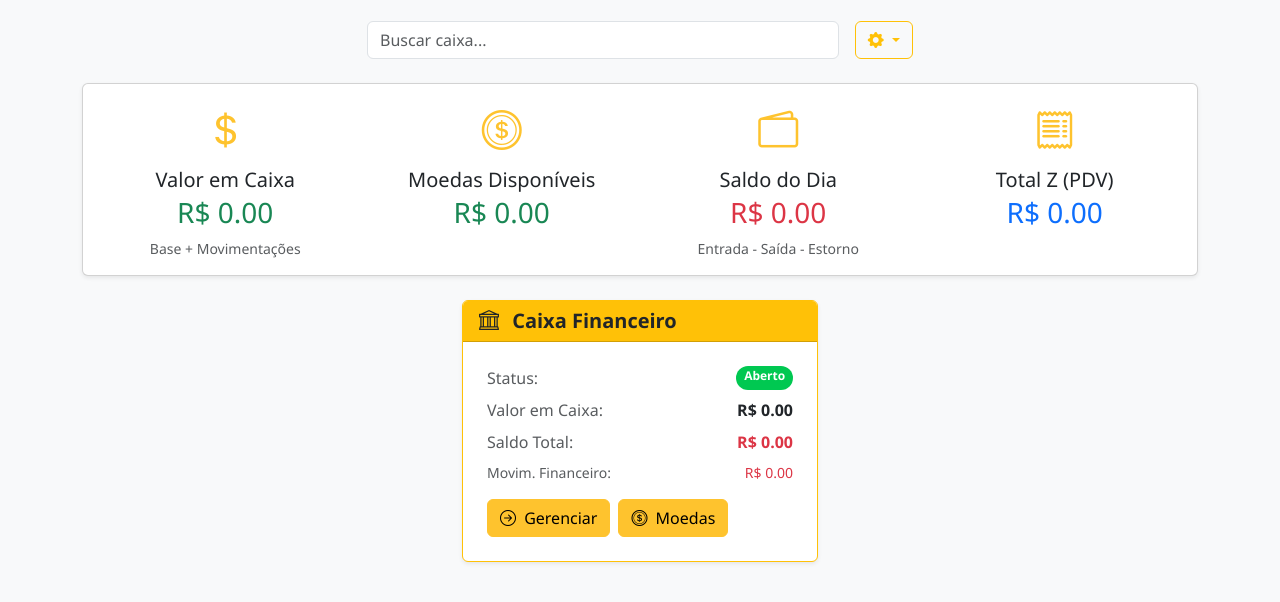
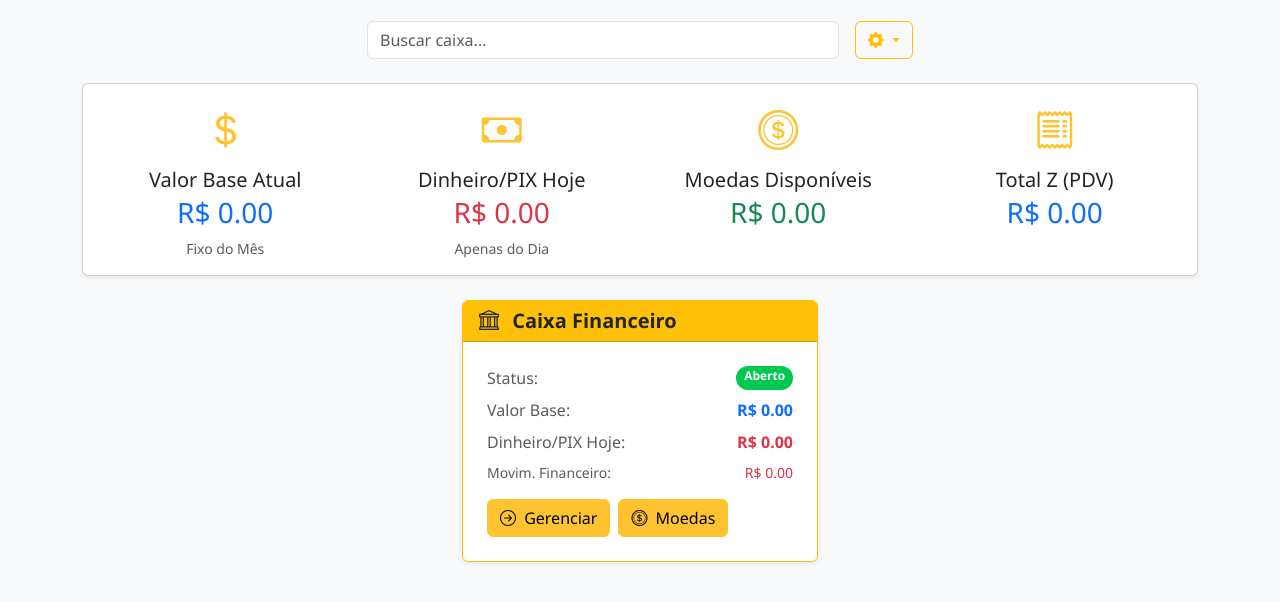
Before and after one commit to caiosazeredo/pythondobiscoito, a Python web app: template templates/user/cashiers.html in a window 1280 px wide. Shown: the part 99-701 px from the top of the page. Run offline with Jinja, Linux system fonts and the light colour scheme; the template is opened without the code that fills it, so the values that code supplies are empty; some libraries are stand-ins or nearby versions.

Commit message:
mudanças

```diff
--- a/templates/user/cashiers.html
+++ b/templates/user/cashiers.html
@@ -50,9 +50,21 @@
                                 <div class="text-warning mb-2">
                                     <i class="bi bi-currency-dollar fs-1"></i>
                                 </div>
-                                <h5 class="mb-1">Valor em Caixa</h5>
-                                <h3 class="text-success">R$ {{ "%.2f"|format(base_amount) }}</h3>
-                                <small class="text-muted">Base + Movimentações</small>
+                                <h5 class="mb-1">Valor Base Atual</h5>
+                                <h3 class="text-primary">R$ {{ "%.2f"|format(base_amount) }}</h3>
+                                <small class="text-muted">Fixo do Mês</small>
+                            </div>
+                        </div>
+                        <div class="col-md-3">
+                            <div class="d-flex flex-column align-items-center">
+                                <div class="text-warning mb-2">
+                                    <i class="bi bi-cash fs-1"></i>
+                                </div>
+                                <h5 class="mb-1">Dinheiro/PIX Hoje</h5>
+                                <h3 class="{{ 'text-success' if saldo_dinheiro_hoje >= 0 else 'text-danger' }}">
+                                    R$ {{ "%.2f"|format(saldo_dinheiro_hoje) }}
+                                </h3>
+                                <small class="text-muted">Apenas do Dia</small>
                             </div>
                         </div>
                         <div class="col-md-3">
@@ -62,18 +74,6 @@
                                 </div>
                                 <h5 class="mb-1">Moedas Disponíveis</h5>
                                 <h3 class="text-success">R$ {{ "%.2f"|format(coins_amount) }}</h3>
-                            </div>
-                        </div>
-                        <div class="col-md-3">
-                            <div class="d-flex flex-column align-items-center">
-                                <div class="text-warning mb-2">
-                                    <i class="bi bi-wallet2 fs-1"></i>
-                                </div>
-                                <h5 class="mb-1">Saldo do Dia</h5>
-                                <h3 class="{{ 'text-success' if saldo_dia >= 0 else 'text-danger' }}">
-                                    R$ {{ "%.2f"|format(saldo_dia) }}
-                                </h3>
-                                <small class="text-muted">Entrada - Saída - Estorno</small>
                             </div>
                         </div>
                         <div class="col-md-3">
@@ -108,14 +108,14 @@
                         </div>
 
                         <div class="d-flex justify-content-between mb-2">
-                            <span class="text-muted">Valor em Caixa:</span>
-                            <span class="fw-bold">R$ {{ "%.2f"|format(base_amount) }}</span>
+                            <span class="text-muted">Valor Base:</span>
+                            <span class="fw-bold text-primary">R$ {{ "%.2f"|format(base_amount) }}</span>
                         </div>
 
                         <div class="d-flex justify-content-between mb-2">
-                            <span class="text-muted">Saldo Total:</span>
-                            <span class="fw-bold {{ 'text-success' if financial_balance >= 0 else 'text-danger' }}">
-                                R$ {{ "%.2f"|format(financial_balance + base_amount) }}
+                            <span class="text-muted">Dinheiro/PIX Hoje:</span>
+                            <span class="fw-bold {{ 'text-success' if saldo_dinheiro_hoje >= 0 else 'text-danger' }}">
+                                R$ {{ "%.2f"|format(saldo_dinheiro_hoje) }}
                             </span>
                         </div>
 
@@ -188,7 +188,7 @@
                         {% endif %}
 
                         <div class="d-flex justify-content-between">
-                            <span class="text-muted fw-bold">Saldo:</span>
+                            <span class="text-muted fw-bold">Saldo do Dia:</span>
                             <span class="fw-bold {{ 'text-success' if cashier_totals[cashier.id].saldo >= 0 else 'text-danger' }}">
                                 R$ {{ "%.2f"|format(cashier_totals[cashier.id].saldo) }}
                             </span>
```
Also changed, not shown: app.py (+51 -38 lines), templates/reports/profitability.html (+23 -35 lines).
